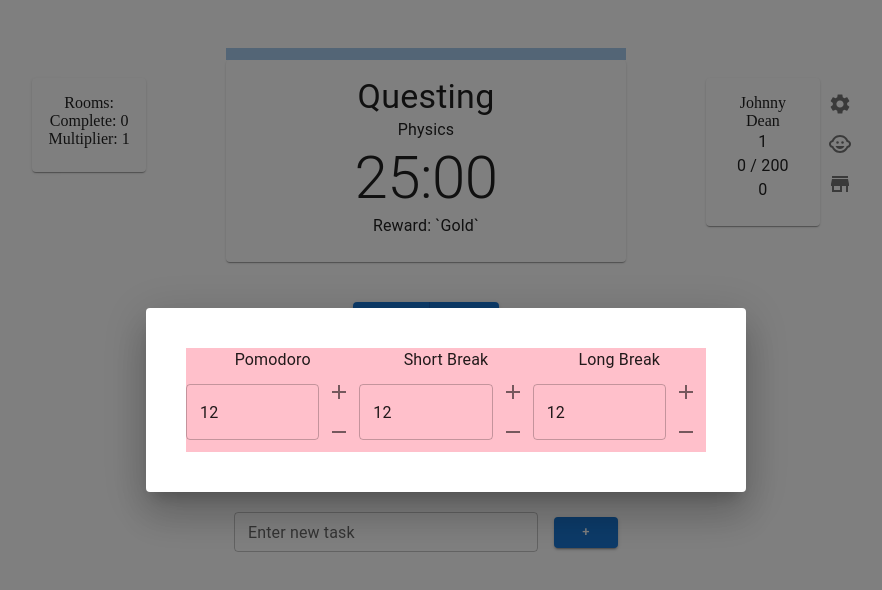
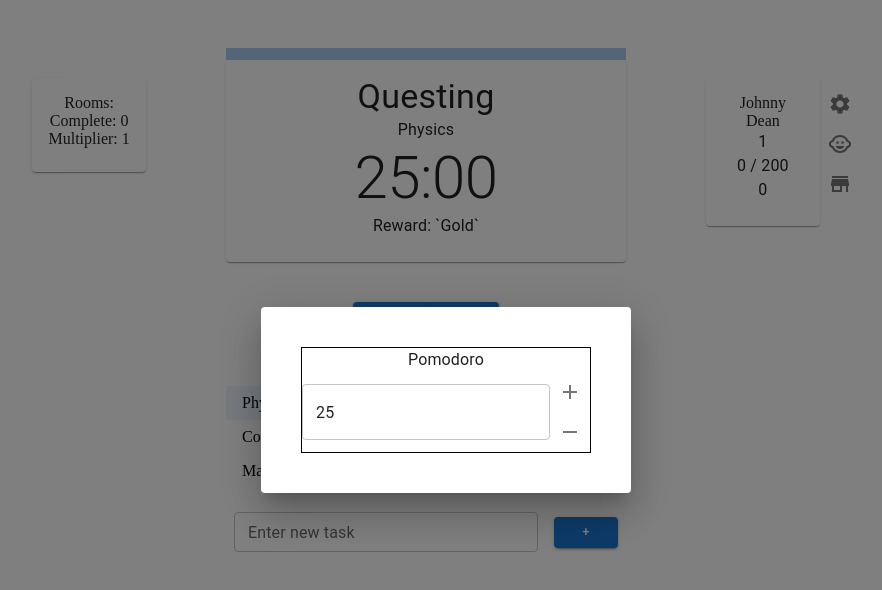
Before and after one commit to FS-CSCI150-F21/FS-CSCI150-F21-Team6, a React (Create React App) app: page / in a window 1280 px wide. Both pictures are taken after a click on the button 1033 px from the left and 104 px from the top of the page. Shown: the top 590 px of the page, without its empty margins (194-1076 px from the left). Built offline with nearby package versions, Linux system fonts and the light colour scheme; data requests are answered from the project's data file.

Commit message:
Add functionality of being able to adjust pomodoro length with menu button

```diff
--- a/src/App.js
+++ b/src/App.js
@@ -8,7 +8,7 @@ import TimerDisplay from './components/Timer.js';
 import CharacterDisplay from './components/CharacterDisplay';
 import RoomDisplay from './components/RoomDisplay';
 import QuestDisplay from './components/QuestDisplay';
-import TimeMath from './services/TimeMath';
+import TimeMath from "./services/TimeMath";
 // Menu
 import TimerAdjust from "./components/Menu/TimerAdjust";
 import FriendsList from "./components/Menu/FriendsList";
@@ -17,13 +17,14 @@ import ItemShop from "./components/Menu/ItemShop";
 
 function App() {
     // eventually use redux to handle state management across multiple components easier
-  const [ pomodoroLength , setpomodoroLength ] = useState(25)
+  const [ pomodoroLength , setPomodoroLength ] = useState(25)
   const [ shortBreakLength , setShortBreakLength ] = useState(5)
   const [ longBreakLength , setLongBreakLength ] = useState(20)
+    // handles the actual displaying of minutes/seconds on the timer
   const [ timerSeconds , setTimerSeconds ] = useState(TimeMath.convMinSec(pomodoroLength))
+
   const [ timerMode , setTimerMode ] = useState('Questing')
   const [ isRunning, setIsRunning ] = useState(false)
-  const [ open, setOpen ] = useState(false)
   const [ pomosCompleted, incrementPomos ] = useState(0);
   const multiplier = pomosCompleted - .5;
   const [character, setCharacterState] = useState({name: "", level: 0, exp: 0, expReq: 0, gold: 0})
@@ -32,6 +33,7 @@ function App() {
     const handleRoomComplete = () => {
         incrementExp()
     }
+
     const incrementExp = () => {
       const url = 'http://localhost:3001/data/1';
       // in json server i cannot access the deeper level properties to update the experience points, would need to use the actual api for testing
@@ -41,6 +43,7 @@ function App() {
             setCharacterState(res.data.character)
         })
     }
+
     const handleModeChange = () => {
       if (timerMode === 'Questing' && pomosCompleted === 3){
           setTimerMode('Long Camp');
@@ -56,6 +59,7 @@ function App() {
           setTimerSeconds(TimeMath.convMinSec(pomodoroLength));
       }
     }
+
     useEffect(() =>{
         axios.get('http://localhost:3001/data')
             .then(
@@ -119,7 +123,7 @@ function App() {
 
                   <CharacterDisplay character={character} />
               <Box>
-                  <TimerAdjust/>
+                  <TimerAdjust pomodoroLength={pomodoroLength} setPomodoroLength={setPomodoroLength} setTimerSeconds={setTimerSeconds} />
                   <FriendsList/>
                   <ItemShop/>
               </Box>
--- a/src/components/Menu/TimerAdjust.js
+++ b/src/components/Menu/TimerAdjust.js
@@ -1,76 +1,61 @@
 import React, {useState, useEffect} from 'react'
 import IconButton from '@mui/material/IconButton';
-import DialogTitle from '@mui/material/DialogTitle';
 import Box from '@mui/material/Box';
 import Dialog from '@mui/material/Dialog';
 import SettingsIcon from '@mui/icons-material/Settings';
 import Typography from "@mui/material/Typography";
 import ClickAwayListener from "@mui/material/ClickAwayListener";
-import Button from '@mui/material/Button';
 import ButtonGroup from '@mui/material/ButtonGroup';
-
 // for adjust group (move into sep component once functionality is clear)
 import AddIcon from '@mui/icons-material/Add';
 import RemoveIcon from '@mui/icons-material/Remove';
 import TextField from '@mui/material/TextField';
+import TimeMath from "../../services/TimeMath";
 
-const AdjustBox = ({title}) => {
 
-    return (
-        <Box sx={{display: "flex", textAlign: "center",flexDirection: "column"}}>
-            <Typography>{title}</Typography>
-            <Box sx={{display: "flex", alignItems: "center"}}>
-                {/*value will actually be the toAdjust and the buttons will increment or decrement*/}
-                <TextField value="12" />
-                <ButtonGroup sx={{display: "flex", flexDirection: "column"}}>
-                    <IconButton sx={{borderRadius: 0}}>
-                        <AddIcon />
-                    </IconButton>
-                    <IconButton>
-                        <RemoveIcon />
-                    </IconButton>
-                </ButtonGroup>
-            </Box>
-        </Box>
-    )
-}
-
-const AdjustModal = ({open, handleClose}) => {
-    return (
-            <Dialog open={open}>
-                <ClickAwayListener onClickAway={handleClose}>
-                    <Box sx={{display: "flex", margin: 5, backgroundColor: "pink"}}>
-                        <AdjustBox title={"Pomodoro"}/>
-                        <AdjustBox title={"Short Break"}/>
-                        <AdjustBox title={"Long Break"}/>
-                    </Box>
-                </ClickAwayListener>
-            </Dialog>
-
-    )
-}
-
-const TimerAdjust = () => {
+// for now this breaks the progress bar which i have to fix
+const TimerAdjust = ({pomodoroLength , setPomodoroLength, setTimerSeconds}) => {
     const [open, setOpen] = useState(false);
+    const [newPomodoroLength, setNewPomodoroLength] = useState(pomodoroLength);
 
     const handleClickOpen = () => {
         setOpen(true)
     }
-
     const handleClose = () => {
-        console.log('ran')
         setOpen(false)
+        setPomodoroLength(newPomodoroLength)
+        setTimerSeconds(TimeMath.convMinSec(newPomodoroLength));
+    }
+    // setTimerSeconds(TimeMath.convMinSec(pomodoroLength));
+    const handleAddClick = (menuMinute, setMenuMinute) => {
+        setMenuMinute(menuMinute + 1)
     }
 
 return(
     <Box>
         <IconButton onClick={handleClickOpen}>
-            <SettingsIcon/>
+            <SettingsIcon />
         </IconButton>
-        <AdjustModal open={open} handleClose={handleClose} />
 
+        <Dialog open={open}>
+            <ClickAwayListener onClickAway={handleClose}>
+                <Box sx={{display: "flex", margin: 5}}>
+                    <Box sx={
+                        {display: "flex", textAlign: "center",flexDirection: "column", border: "solid 1px black"}
+                    }>
+                        <Typography>Pomodoro</Typography>
+                        <Box sx={{display: "flex", alignItems: "center"}}>
+                            <TextField value={newPomodoroLength} />
+                            <ButtonGroup sx={{display: "flex", flexDirection: "column"}}>
+                                <IconButton onClick={() => {handleAddClick(newPomodoroLength, setNewPomodoroLength)}}> <AddIcon /> </IconButton>
+                                <IconButton> <RemoveIcon /> </IconButton>
+                            </ButtonGroup>
+                        </Box>
+                    </Box>
+                </Box>
+            </ClickAwayListener>
+        </Dialog>
     </Box>
-
 )
 }
 
--- a/src/components/QuestDisplay.js
+++ b/src/components/QuestDisplay.js
@@ -55,7 +55,6 @@ const QuestDisplay = ({setActiveTask}) => {
                 setQuests(res.data[0].tasks)
                 setActiveTask(res.data[0].tasks[selectedIndex - 1].title)
             })
-        console.log("get ran")
     }, [])
 
 
```
Also changed, not shown: 1 other file (tests, documents, lock files or other folders).
